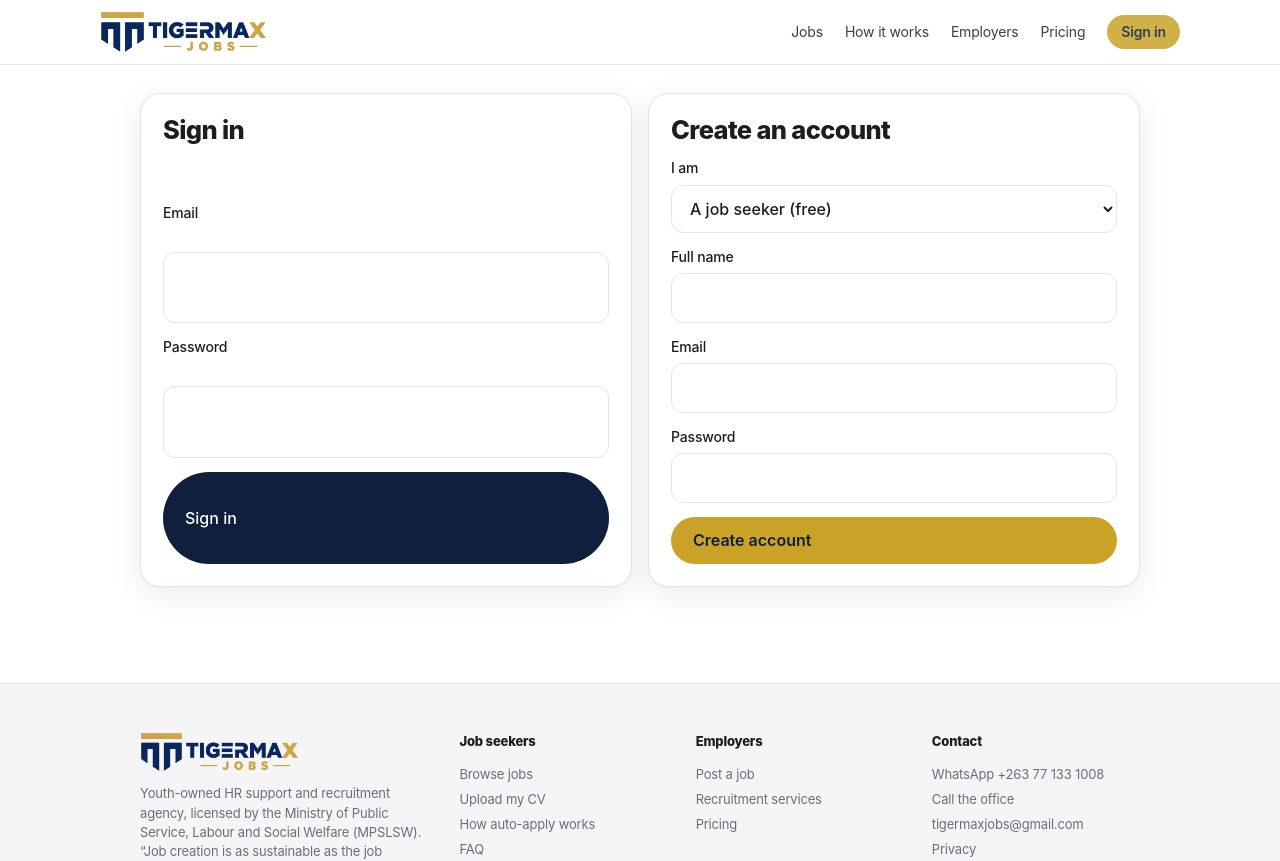
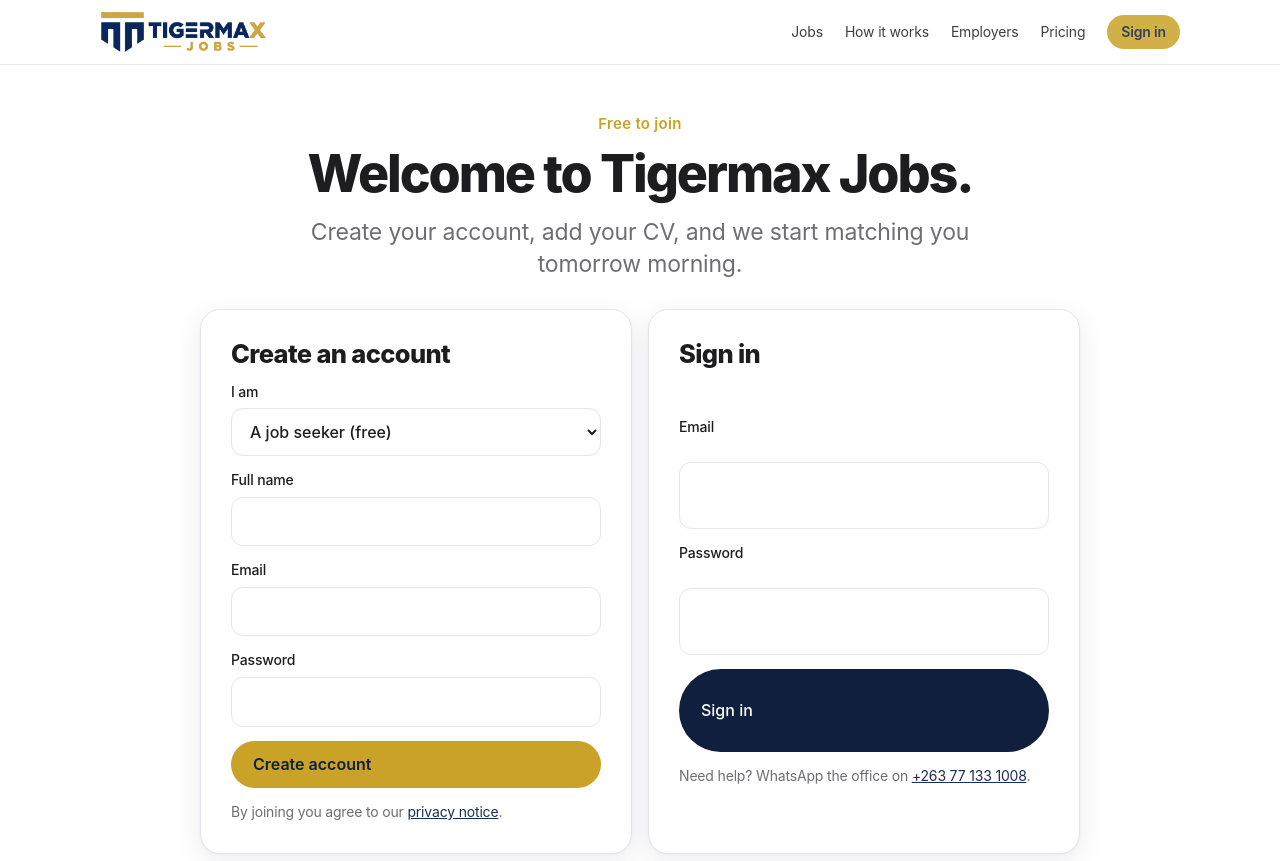
Before and after one commit to tigermaxjobs/tigermaxjobs, a Next.js app: page /login in a window 1280 px wide. Shown: the top 861 px of the page. Built offline with nearby package versions, Linux system fonts and the light colour scheme; no server answers.

Commit message:
Redesigned sign-in page

```diff
--- a/app/login/page.tsx
+++ b/app/login/page.tsx
@@ -3,15 +3,17 @@ import { signIn, signUp } from '@/app/actions';
 export default function Login({ searchParams }: { searchParams: { as?: string; error?: string; check?: string } }) {
   const role = searchParams.as === 'employer' ? 'employer' : 'candidate';
   return (
+    <div className="auth">
+      <div className="center">
+        <p className="eyebrow">{role === 'employer' ? 'For employers' : 'Free to join'}</p>
+        <h1 className="h-lg">{role === 'employer' ? 'Hire with Tigermax.' : 'Welcome to Tigermax Jobs.'}</h1>
+        <p className="lead">{role === 'employer'
+          ? 'Create your company account, get verified, and start receiving matched candidates.'
+          : 'Create your account, add your CV, and we start matching you tomorrow morning.'}</p>
+      </div>
+      {searchParams.error && <p className="notice">{searchParams.error}</p>}
+      {searchParams.check && <p className="notice">Check your email to confirm your account, then sign in.</p>}
       <div className="grid2">
-      {searchParams.error && <p className="notice" style={{ gridColumn: '1/-1' }}>{searchParams.error}</p>}
-      {searchParams.check && <p className="notice" style={{ gridColumn: '1/-1' }}>Check your email to confirm your account, then sign in.</p>}
-      <form action={signIn} className="card stack">
-        <h2 style={{ margin: 0 }}>Sign in</h2>
-        <label>Email<input name="email" type="email" required /></label>
-        <label>Password<input name="password" type="password" required /></label>
-        <button>Sign in</button>
-      </form>
         <form action={signUp} className="card stack">
           <h2 style={{ margin: 0 }}>Create an account</h2>
           <label>I am
@@ -20,11 +22,20 @@ export default function Login({ searchParams }: { searchParams: { as?: string; e
               <option value="employer">An employer</option>
             </select>
           </label>
-        <label>Full name<input name="full_name" required /></label>
-        <label>Email<input name="email" type="email" required /></label>
-        <label>Password<input name="password" type="password" minLength={8} required /></label>
+          <label>Full name<input name="full_name" autoComplete="name" required /></label>
+          <label>Email<input name="email" type="email" autoComplete="email" required /></label>
+          <label>Password<input name="password" type="password" minLength={8} autoComplete="new-password" required /></label>
           <button className="gold">Create account</button>
+          <p className="muted" style={{ margin: 0 }}>By joining you agree to our <a href="/privacy">privacy notice</a>.</p>
         </form>
+        <form action={signIn} className="card stack">
+          <h2 style={{ margin: 0 }}>Sign in</h2>
+          <label>Email<input name="email" type="email" autoComplete="email" required /></label>
+          <label>Password<input name="password" type="password" autoComplete="current-password" required /></label>
+          <button>Sign in</button>
+          <p className="muted" style={{ margin: 0 }}>Need help? WhatsApp the office on <a href="https://wa.me/263771331008">+263 77 133 1008</a>.</p>
+        </form>
+      </div>
     </div>
   );
 }
```
Lines whose indentation alone changed are shown as unchanged.
